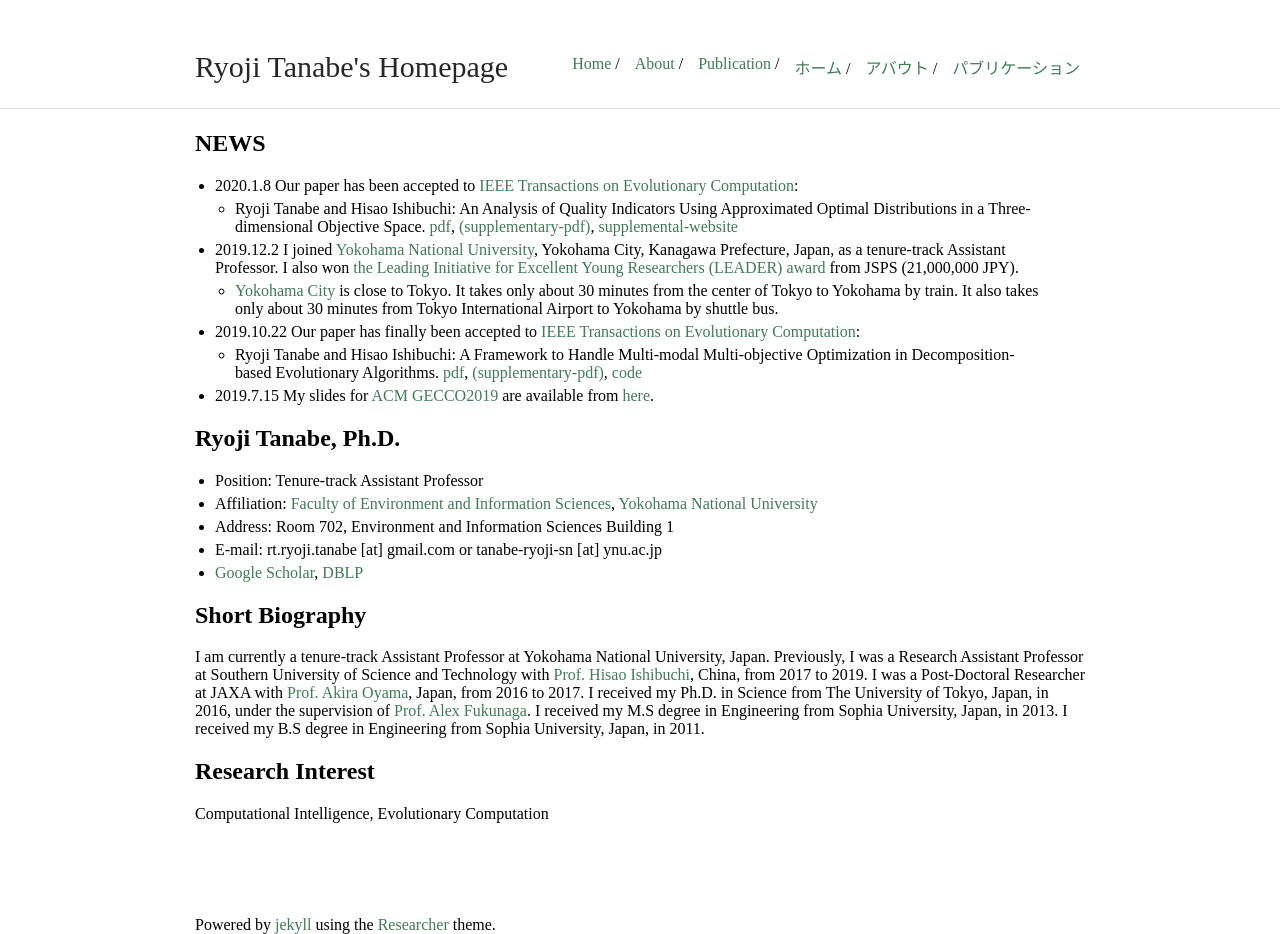
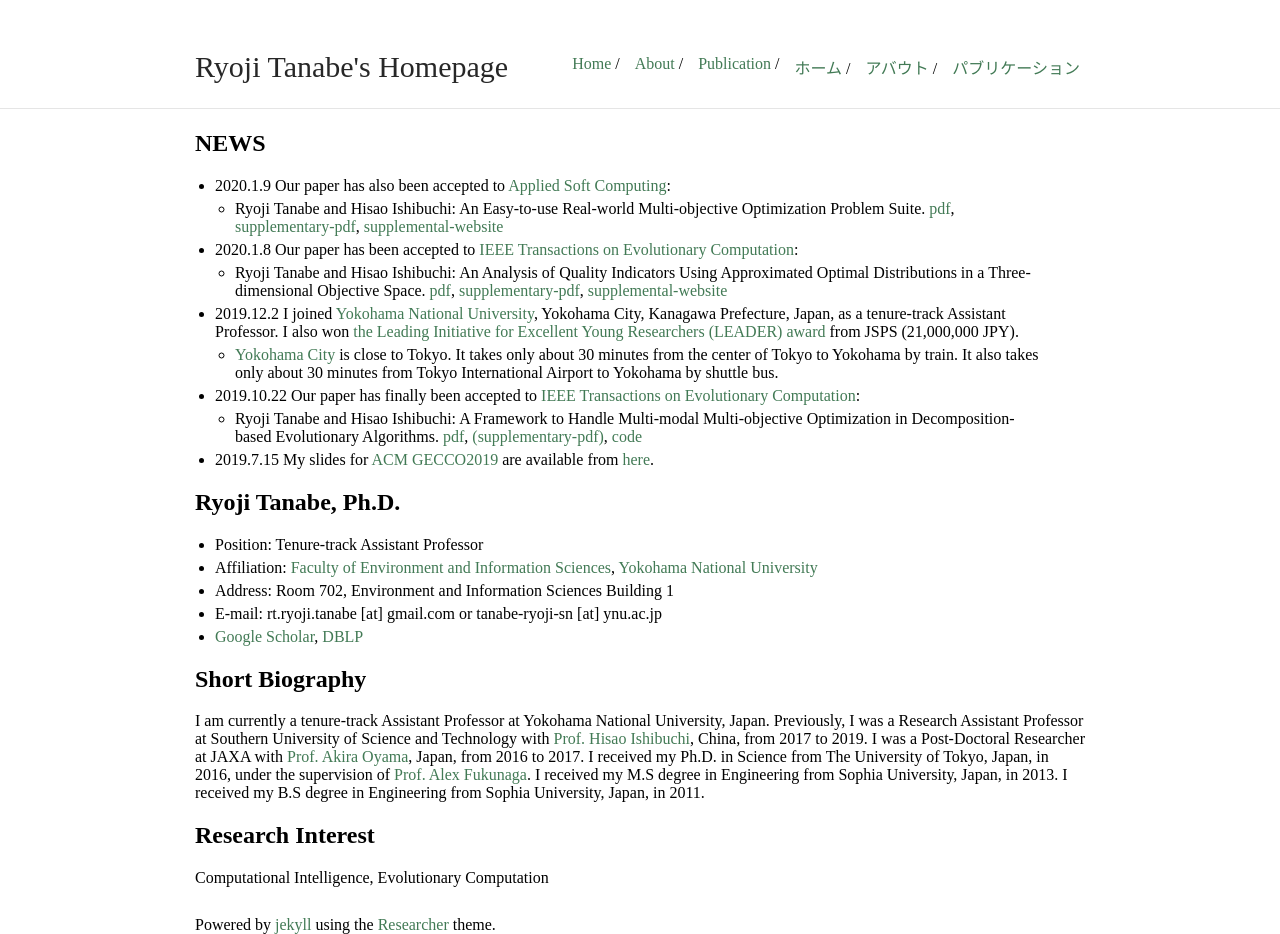
Before and after one commit to ryojitanabe/ryojitanabe.github.io, a Jekyll site: the page built from index.md, in a window 1280 px wide. Built offline with Jekyll 4.4.1, drawn with Linux system fonts in a browser that asks for light colours.

Commit message:
add new paper info

```diff
--- a/index.md
+++ b/index.md
@@ -6,8 +6,11 @@ title: Ryoji Tanabe's Homepage
 
 ## NEWS
 
+* 2020.1.9 Our paper has also been accepted to [Applied Soft Computing](https://www.journals.elsevier.com/applied-soft-computing/):
+    * Ryoji Tanabe and Hisao Ishibuchi: An Easy-to-use Real-world Multi-objective Optimization Problem Suite. [pdf](pdf/ti-reproblems-asoc2020.pdf), [supplementary-pdf](pdf/ti-reproblems-asoc2020-supp.pdf), [supplemental-website](https://ryojitanabe.github.io/reproblems/)
+
 * 2020.1.8 Our paper has been accepted to [IEEE Transactions on Evolutionary Computation](https://ieeexplore.ieee.org/xpl/RecentIssue.jsp?punumber=4235):
-    * Ryoji Tanabe and Hisao Ishibuchi: An Analysis of Quality Indicators Using Approximated Optimal Distributions in a Three-dimensional Objective Space. [pdf](pdf/ti-optmu-tevc2020.pdf), [(supplementary-pdf)](pdf/ti-optmu-tevc2020-supp.pdf), [supplemental-website](https://sites.google.com/view/optmudist)
+    * Ryoji Tanabe and Hisao Ishibuchi: An Analysis of Quality Indicators Using Approximated Optimal Distributions in a Three-dimensional Objective Space. [pdf](pdf/ti-optmu-tevc2020.pdf), [supplementary-pdf](pdf/ti-optmu-tevc2020-supp.pdf), [supplemental-website](https://sites.google.com/view/optmudist)
 
 * 2019.12.2 I joined [Yokohama National University](https://www.ynu.ac.jp/english/), Yokohama City, Kanagawa Prefecture, Japan, as a tenure-track Assistant Professor. I also won [the Leading Initiative for Excellent Young Researchers (LEADER) award](https://www.jsps.go.jp/english/e-le/index.html) from JSPS (21,000,000 JPY).
     * [Yokohama City](https://en.wikipedia.org/wiki/Yokohama) is close to Tokyo. It takes only about 30 minutes from the center of Tokyo to Yokohama by train. It also takes only about 30 minutes from Tokyo International Airport to Yokohama by shuttle bus.
```
Also changed, not shown: index-j.md (+7 -3 lines), publication.md (+5 -3 lines), 5 other files.
